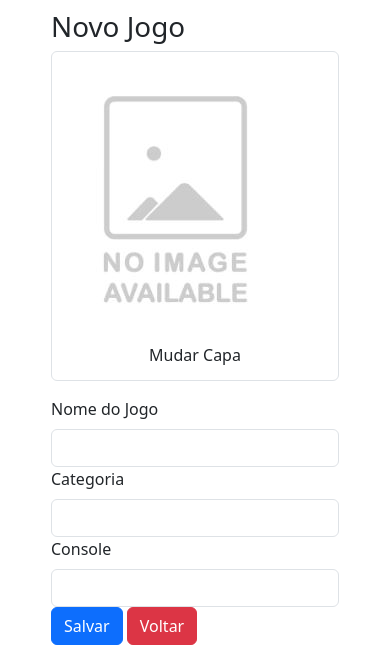
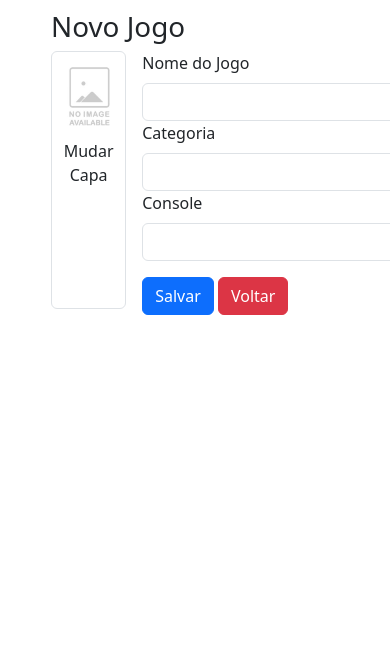
Before and after one commit to albertovingla/jogoteca, a Flask app: page /newGame in a window 390 px wide; the page is wider, and only the part inside the window is pictured. Shown: the top 654 px of that part. Run offline with Flask 3, Linux system fonts and the light colour scheme; the visitor is signed in with stand-in values (Sample User, id 1); some libraries are stand-ins or nearby versions.

Commit message:
feat: aula_final

```diff
--- a/jogoteca.py
+++ b/jogoteca.py
@@ -1,14 +1,17 @@
 from flask import Flask
 from flask_sqlalchemy import SQLAlchemy
 from flask_wtf.csrf import CSRFProtect
+from flask_bcrypt import Bcrypt
 
 app = Flask(__name__)
 app.config.from_pyfile("config.py")
 
 db = SQLAlchemy(app)
 csrf = CSRFProtect(app)
+bcrypt = Bcrypt(app)
 
-from views import *
+from views_game import *
+from views_user import *
 
 if __name__ == "__main__":
     app.run(debug=True)
--- a/templates/login.html
+++ b/templates/login.html
@@ -6,6 +6,7 @@
     <meta name="viewport" content="width=device-width, initial-scale=1">
     <title>Jogoteca</title>
     <link rel="stylesheet" href="{{ url_for('static', filename='bootstrap.css') }}">
+    <link rel="stylesheet" href="{{ url_for('static', filename='app.css') }}">
 </head>
 
 <body>
@@ -33,11 +34,12 @@
                 {{ form.password.label(class="form-label") }}
                 {{ form.password(class="form-control") }}
             </div>
-            <div class="form-group">
+            <div class="form-group buttons">
                 {{ form.login(class="btn btn-primary") }}
+                <a class="btn btn-danger" href="{{ url_for('index') }}">Voltar</a>
             </div>
         </form>
-        <a class="btn btn-danger" href="{{ url_for('index') }}">Voltar</a>
+
     </div>
 </body>
 
--- a/templates/newGame.html
+++ b/templates/newGame.html
@@ -1,8 +1,8 @@
 {% extends "template.html" %}
 {% block conteudo %}
-<form action="{{ url_for('create') }}" method="post" enctype="multipart/form-data">
+<form class="formularioJogo" action="{{ url_for('create') }}" method="post" enctype="multipart/form-data">
 
-  <figure class="img-thumbnail col-md-4">
+  <figure class="img-thumbnail col-md-4 formularioImagem">
     <img class="img-fluid" src="{{url_for('image', file_name='default_image.jpg')}}">
     <figcaption>
       <label class="fileContainer">
@@ -15,19 +15,19 @@
 
   <fieldset>
     {{ form.csrf_token() }}
-    <div class="form-group">
+    <div class="form-group inputBox">
       {{ form.nome.label(class="form-label") }}
       {{ form.nome(class="form-control") }}
     </div>
-    <div class="form-group">
+    <div class="form-group inputBox">
       {{ form.categoria.label(class="form-label") }}
       {{ form.categoria(class="form-control") }}
     </div>
-    <div class="form-group">
+    <div class="form-group inputBox">
       {{ form.console.label(class="form-label") }}
       {{ form.console(class="form-control") }}
     </div>
-    <div class="form-group">
+    <div class="form-group buttons">
       {{ form.save(class="btn btn-primary") }}
       <a class="btn btn-danger" href="{{ url_for('index') }}">Voltar</a>
     </div>
--- a/views.py
+++ b/views_game.py
@@ -9,8 +9,8 @@ from flask import (
     send_from_directory,
 )
 from jogoteca import app, db
-from models import Jogos, Usuarios
-from helpers import recover_image, delete_file_modified, GameForm, UserForm
+from models import Jogos
+from helpers import recover_image, delete_file_modified, GameForm
 import time
 
 
@@ -124,40 +124,6 @@ def delete(id):
     return redirect(url_for("index"))
 
 
-@app.route("/login")
-def login():
-    next = request.args.get("next")
-    form = UserForm()
-    return render_template("login.html", next=next, form=form)
-
-
-@app.route(
-    "/autenticate",
-    methods=[
-        "POST",
-    ],
-)
-def autenticate():
-    form = UserForm(request.form)
-    user = Usuarios.query.filter_by(nickname=form.user.data).first()
-    if user:
-        if form.password.data == user.senha:
-            session["user_logged"] = user.nickname
-            flash(user.nickname + " logado com sucesso!")
-            next_page = request.form["next"]
-            return redirect(next_page)
-    else:
-        flash("Login ou senha inválidos. Verifique suas credenciais.")
-        return redirect(url_for("login"))
-
-
-@app.route("/logout")
-def logout():
-    session["user_logged"] = None
-    flash("Logout realizado!")
-    return redirect(url_for("index"))
-
-
 @app.route("/uploads/<file_name>")
 def image(file_name):
     return send_from_directory("uploads", file_name)
```
Also changed, not shown: prepara_banco.py (+8 -3 lines), templates/editGame.html (+6 -6 lines), views_user.py (added, +40 -0 lines).
